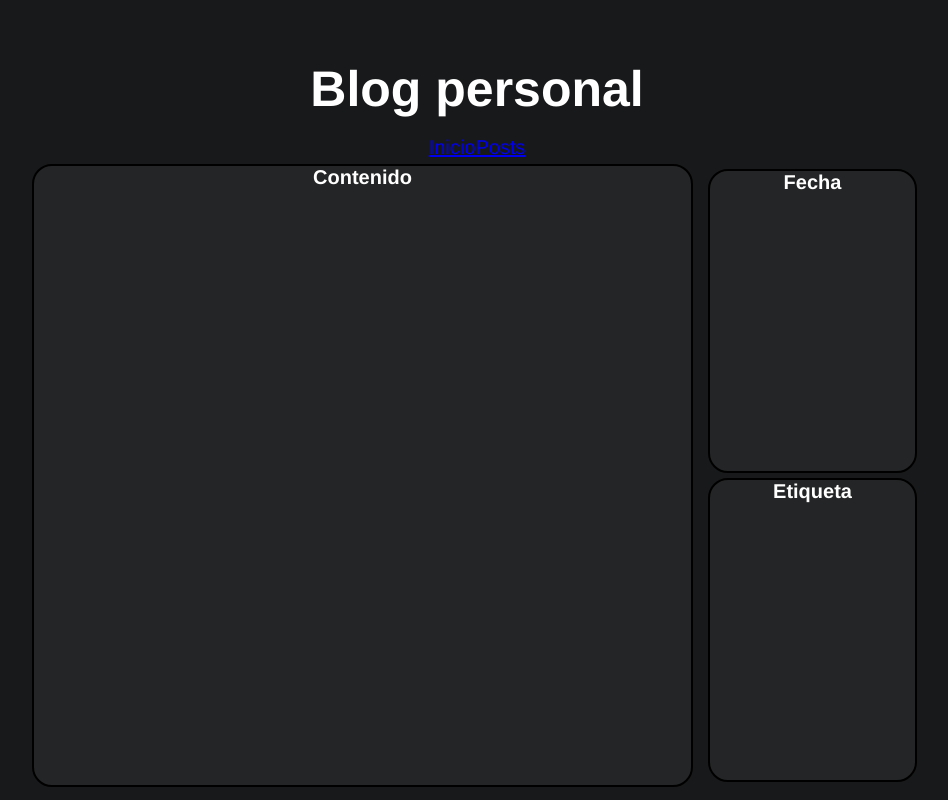
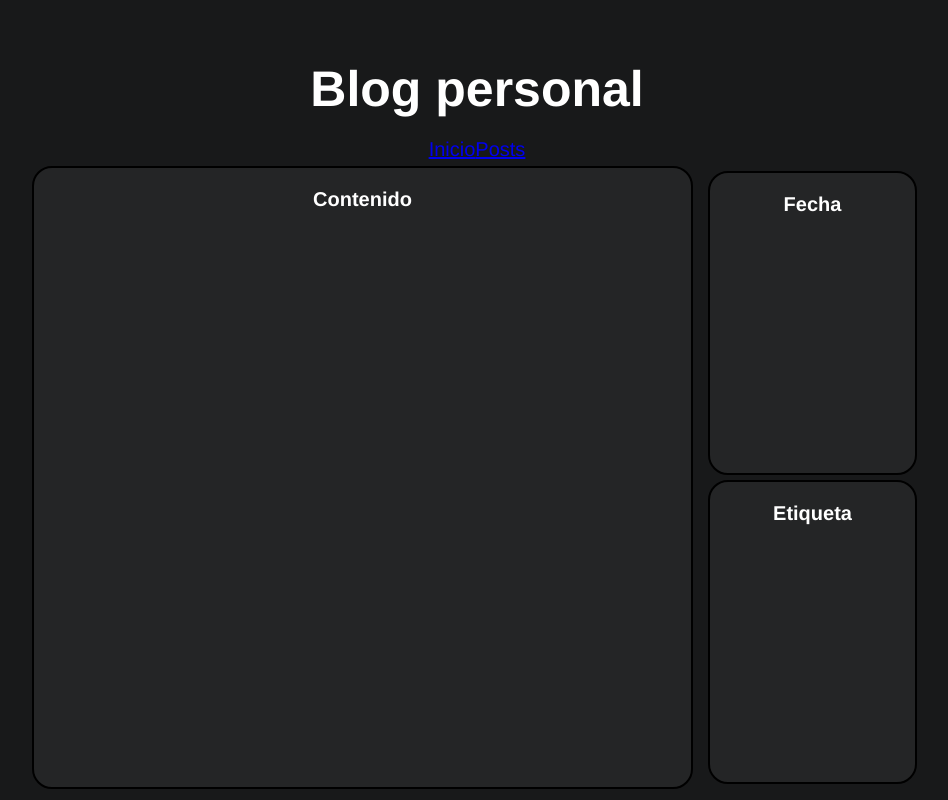
Before and after one commit to GeraMaldonado/myBlog, a Vue app: page / in a window 1280 px wide. Shown: the top 800 px of the page, without its empty margins (163-1111 px from the left). Built offline with nearby package versions, Linux system fonts and the light colour scheme.

Commit message:
Se agregaron margenes en los textos

```diff
--- a/src/assets/styles/App.css
+++ b/src/assets/styles/App.css
@@ -44,3 +44,6 @@ body{
         margin: 0 0 1.15em;
         font-size: 20px;
     }
+h1, h2, h3, h4, h5, p {
+    margin: 20px 40px;
+}
```
